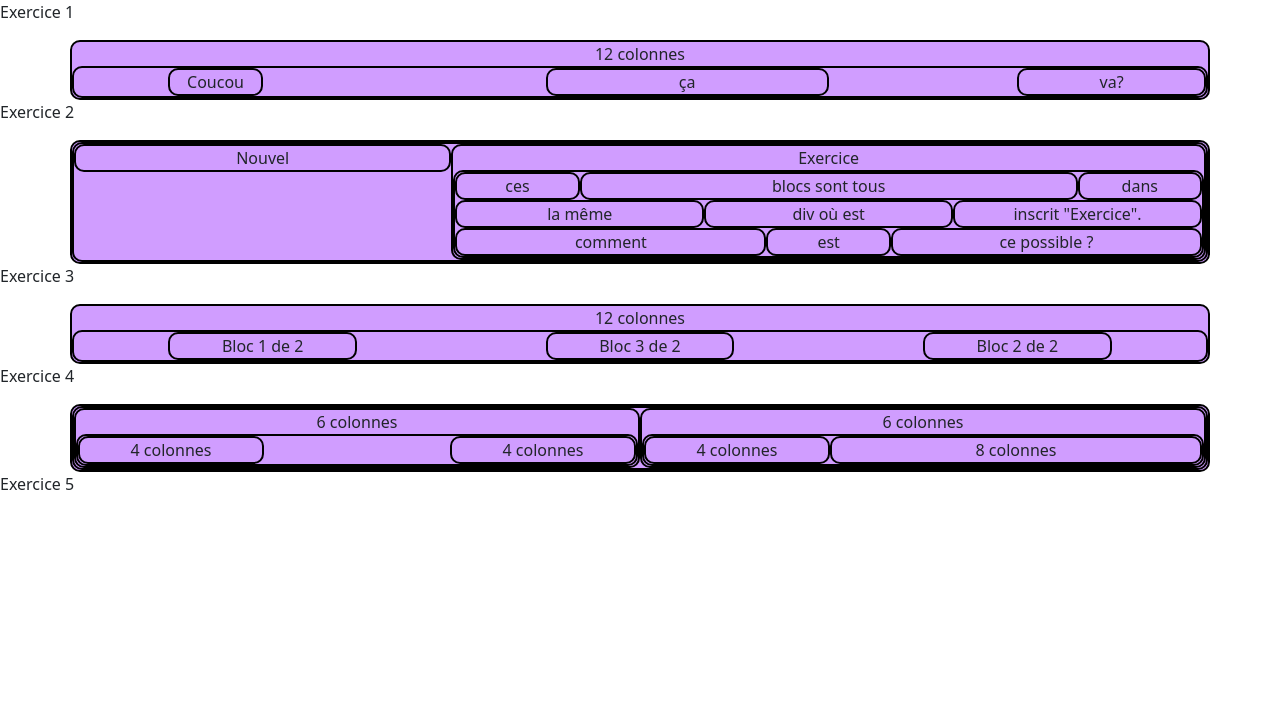
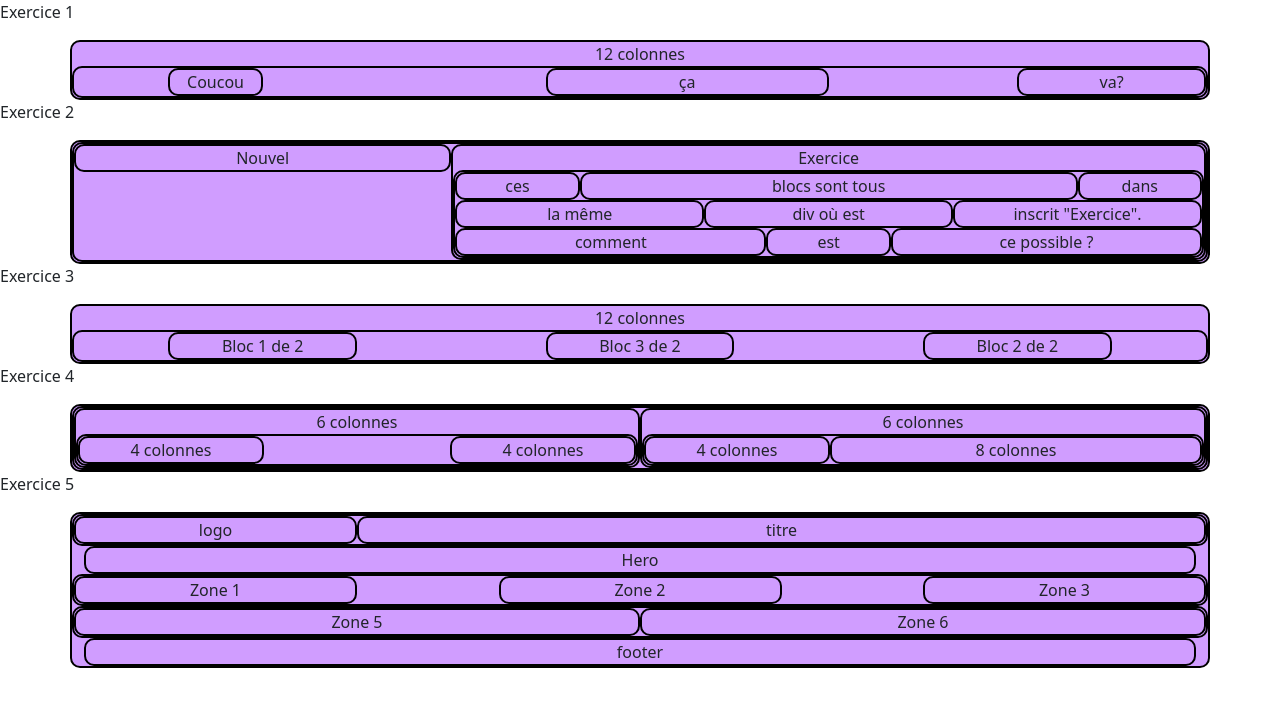
Before and after one commit to Harbingar/exercises-bootstrap, a plain HTML site: page index.html in a window 1280 px wide. Drawn offline with nearby package versions, Linux system fonts and the light colour scheme.

Commit message:
Add the the last exercice of bootstrap for today

```diff
--- a/index.html
+++ b/index.html
@@ -84,5 +84,38 @@
             </div>
         </div>
         <p>Exercice 5</p>
+        <div class="container text-center">
+            <div class="row">
+                <div class="col-4 col-md-3">
+                    logo
+                </div>
+                <div class="col-8 col-md-9">
+                    titre
+                </div>
+            </div>
+            <div class="col-12">
+                Hero
+            </div>
+            <div class="row justify-content-between">
+                <div class="col-12 col-md-3">
+                    Zone 1
+                </div>
+                <div class="col-12 col-md-3">
+                    Zone 2
+                </div>
+                <div class="col-12 col-md-3">
+                    Zone 3
+                </div>
+            </div>
+            <div class="row">
+                <div class="col-8 col-md-6">
+                    Zone 5
+                </div>
+                <div class="col-4 col-md-6">
+                    Zone 6
+                </div>
+            </div>
+            <div>footer</div>
+        </div>
     </body>
 </html>
```
